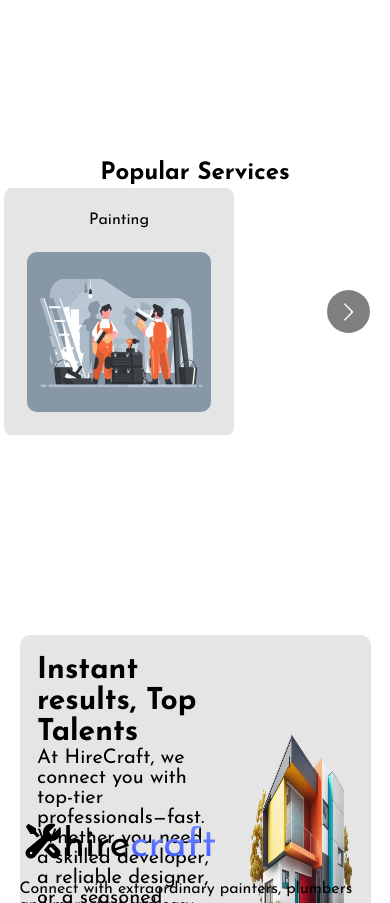
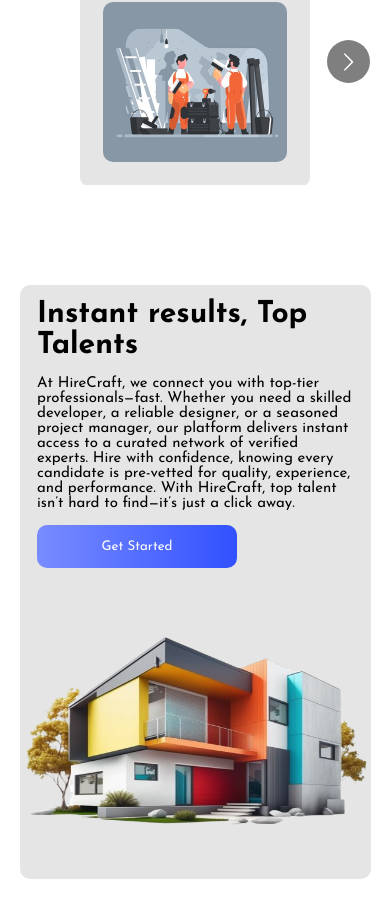
Before and after one commit to 404khai/HireCraft, a React (Vite) app: page /Home in a window 390 px wide. Shown: the part 1821-2724 px from the top of the page. Built offline with nearby package versions, Linux system fonts and the light colour scheme; a web font is replaced by a local one.

Commit message:
Home Responsiveness revisit

```diff
--- a/src/components/Navbar/Navbar.css
+++ b/src/components/Navbar/Navbar.css
@@ -244,6 +244,7 @@
     .nav.open{
         display: flex;
         flex-direction: column;
+        border-bottom: 1px solid #788cff;
     }
     .navOpenLoginBtn{
         display: flex;
--- a/src/pages/Home/Home.css
+++ b/src/pages/Home/Home.css
@@ -379,6 +379,8 @@
     align-items: center;
     justify-content: space-evenly;
     flex-shrink: 0;
+    align-self: center;
+    justify-self: center;
 }
 
 .popularServicesBox:hover{
@@ -484,6 +486,10 @@
     .heroSection{
         /* border: 1px solid black; */
         width: 100% !important;
+        margin-bottom: 50px;
+    }
+    .instantResults{
+        margin-bottom: 100px;
     }
     /* .artisan{
         border: 1px solid black;
@@ -496,7 +502,7 @@
 @media screen and (max-width: 1100px) {
     .home{
         height: 2500px;
-        gap: 100px;
+        /* gap: 100px; */
     }
     .heroSection{
         /* border: 1px solid black; */
@@ -572,6 +578,24 @@
     .trusted h2{
         font-size: 24px;
     }
+    .instantResults{
+        display: flex;
+        flex-direction: column;
+        height: 1000px;
+    }
+    .instantResultsTxt{
+        /* background-color: #3251ff; */
+        width: 90%;
+        height: 50%;
+    }
+    .instantResultsTxt p{
+        font-size: 19px;
+    }
+    .instantResultsImg{
+        /* border: 1px solid slateblue; */
+        width: 350px;
+        height: 50%;
+    }
 }
 
 @media screen and (max-width: 700px) {
@@ -582,6 +606,26 @@
     .trusted h2{
         text-align: center;
     }
+    .instantResultsTxt p{
+        font-size: 16px;
+    }
+}
+
+
+@media screen and (max-width: 667px) {
+    .instantResults{
+        display: flex;
+        flex-direction: column;
+        /* justify-content: space-between; */
+        /* height: 1300px; */
+    }
+    /* .instantResultsTxt{
+        justify-content: space-between;
+    } */
+
+    /* .instantResultsTxt p{
+        font-size: 19px;
+    } */
 }
 
 @media screen and (max-width: 560px) {
@@ -607,7 +651,23 @@
     .best h2, .trusted h2{
         font-size: 20px;
     }
+    /* .instantResultsImg{
+        border: 1px solid slateblue;
+        width: 50%;
+        height: 40%;
+    } */
 }
+
+
+@media screen and (max-width: 510px) {
+    .home{
+        height: 2600px;
+    }
+    .instantResultsTxt p{
+        font-size: 15px;
+    }
+}
+
 
 @media screen and (max-width: 460px) {
     .becomeProvider{
@@ -627,6 +687,9 @@
 @media screen and (max-width: 446px) {
     .netflix{
         margin-top: 50px;
+    }
+    .home{
+        /* height: 3000px; */
     }
 }
 
@@ -670,5 +733,8 @@
     .jobSearch{
         left: 80px;
     }
+    .home{
+        height: 2700px;
+    }
 
 }
```
